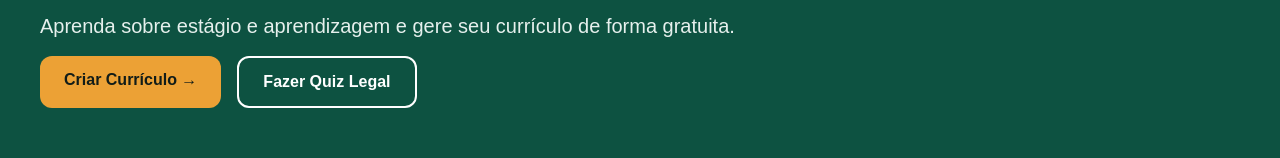
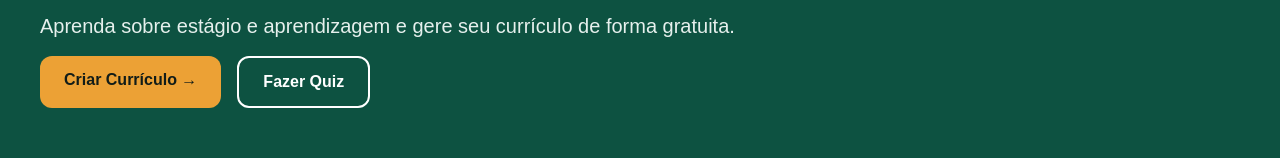
Before and after one commit to 99Thaylan/Conecta-primeiro, a website: page src/index.html in a window 1280 px wide. Shown: the part 237-395 px from the top of the page. Drawn offline with Linux system fonts and the light colour scheme.

Commit message:
atualização segunda feira

```diff
--- a/src/index.html
+++ b/src/index.html
@@ -55,7 +55,7 @@
             <!-- Botões do Banner -->
             <div class="flex flex-row gap-4 my-4">
                 <a href="curriculo.html" class="btn-amarelo">Criar Currículo →</a>
-                <a href="quiz.html" class="btn-contorno-branco">Fazer Quiz Legal</a>
+                <a href="quiz.html" class="btn-contorno-branco">Fazer Quiz</a>
             </div>
         </div>
     </section>
@@ -65,14 +65,14 @@
 
         <!-- SEÇÃO PAINEL -->
         <section id="direitos" class="my-4">
-            <!-- Tracking-wider adiciona um leve espaçamento entre as letras maiúsculas do subtítulo -->
+            <!-- Tracking-wider adiciona espaçamento entre as letras maiúsculas do subtítulo -->
             <h3 class="text-xs font-bold text-texto-apoio tracking-wider my-4">PAINEL DAS FERRAMENTAS DO PORTAL</h3>
 
             <div class="grid grid-cols-1 md:grid-cols-3 gap-6 my-4">
 
-                <!-- Card 1: Gerador Rápido -->
+                <!-- Card 1 -->
                 <article class="card-padrao flex flex-row items-start gap-4">
-                    <!-- Explicação: shrink-0 impede que o círculo do ícone encolha no Flexbox (Aula 12) -->
+                    <!-- shrink-0 impede que o círculo do ícone encolha no Flexbox -->
                     <div class="bg-verde-claro text-verde-escuro font-bold p-4 rounded-full text-center shrink-0">
                         pdf
                     </div>
@@ -87,7 +87,7 @@
 
     </div>
 
-    <!-- RODAPÉ SEMÂNTICO VERDE ESCURO (Conforme a imagem 1) -->
+    <!-- RODAPÉ VERDE ESCURO -->
     <footer class="bg-verde-escuro text-white p-6">
         <div class="container mx-auto flex flex-row justify-between items-center text-sm">
             <p><strong>UFFS · Ciência da Computação</strong></p>
```
Also changed, not shown: src/css/output.css.
